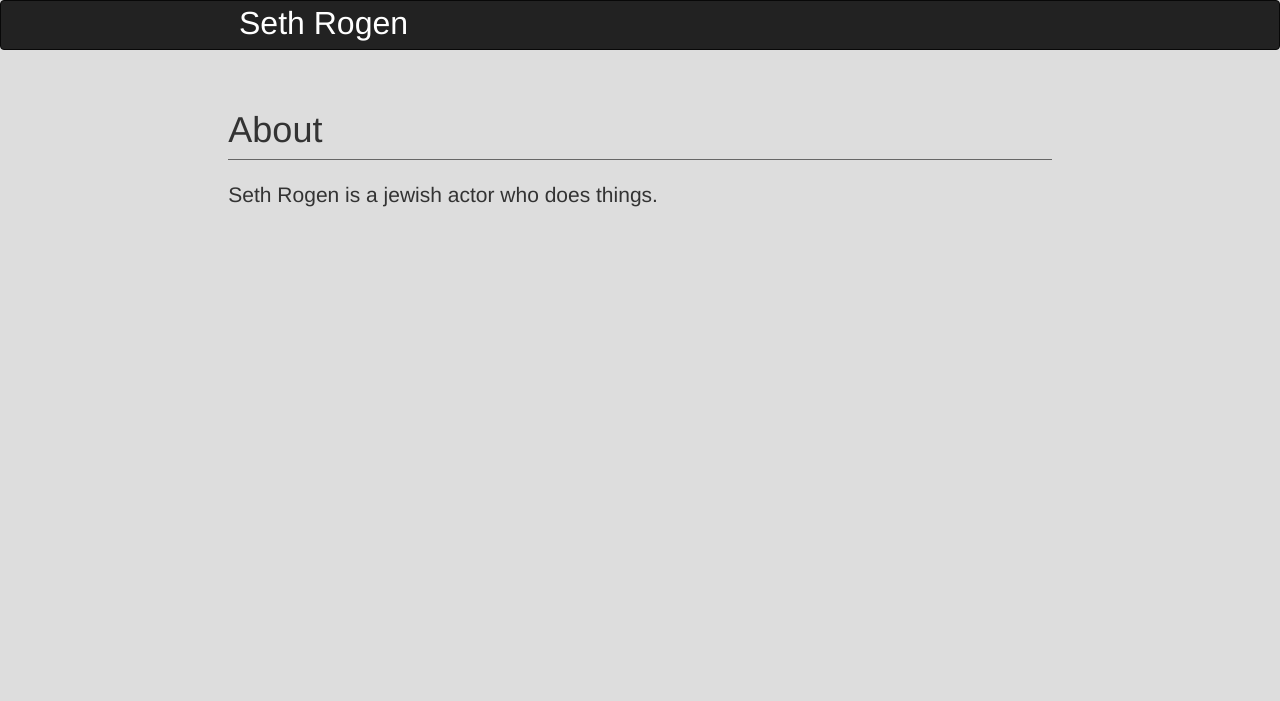
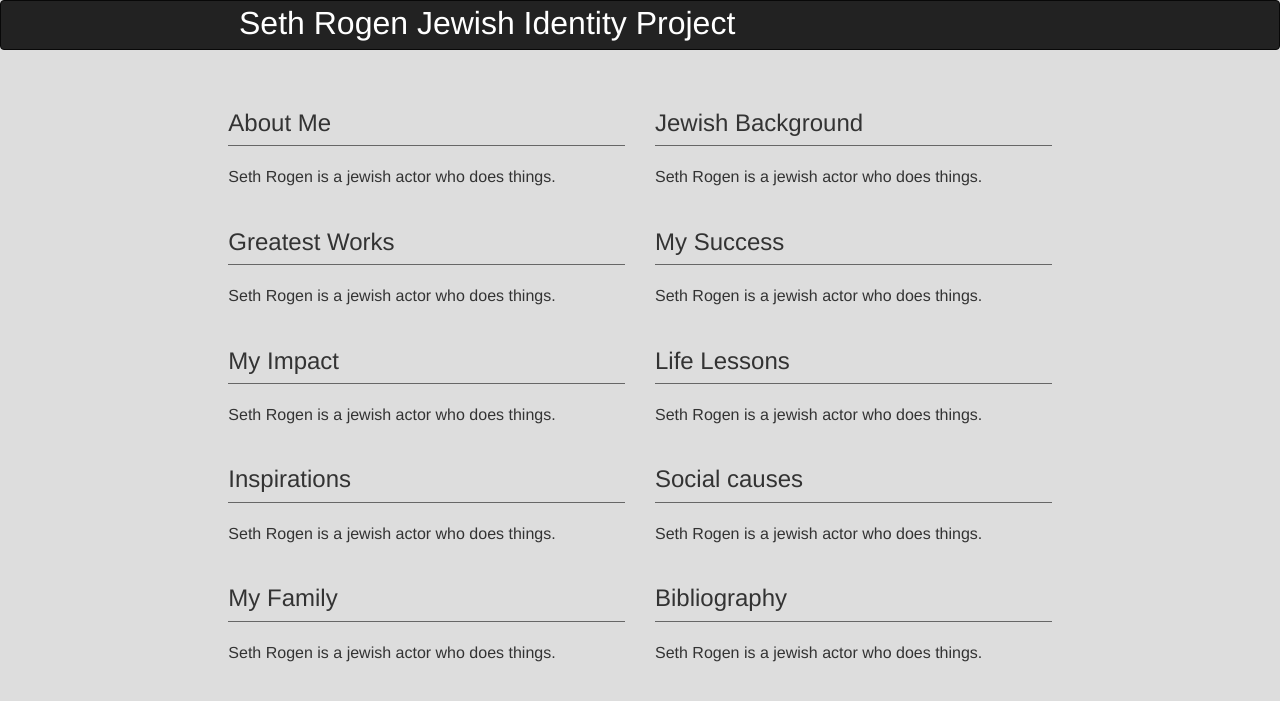
Before and after one commit to sharhar/sharhar.github.io, a PHP site: page / in a window 1280 px wide. Shown: the top 701 px of the page. Run offline with PHP 8.4, Linux system fonts and the light colour scheme.

Commit message:
Some layout

```diff
--- a/base.css
+++ b/base.css
@@ -4,8 +4,13 @@
 
 .page-header {
 	border-bottom: 1px solid #666;
+	font-size: 24px;
 }
 
 ul li {
 	list-style-type: none;
 }
+
+.lead {
+	font-size: 16px;
+}
--- a/index.html
+++ b/index.html
@@ -16,7 +16,7 @@
     <div class="col-md-2"></div>
     <div class="col-md-8">
       <div style="color: white; font-size: 32px;">
-        Seth Rogen
+        Seth Rogen Jewish Identity Project
       </div>
     </div>
     <div class="col-md-2"></div>
@@ -25,9 +25,66 @@
 
 <div class="container-fliud content">
 	<div class="col-md-2"></div>
-	<div class="col-md-8">
+	<div class="col-md-4">
 
-		<h1 class="page-header">About</h1>
+		<h1 class="page-header">About Me</h1>
+
+		<p class="lead">
+			Seth Rogen is a jewish actor who does things.
+		</p>
+
+		<h1 class="page-header">Greatest Works</h1>
+
+		<p class="lead">
+			Seth Rogen is a jewish actor who does things.
+		</p>
+
+		<h1 class="page-header">My Impact</h1>
+
+		<p class="lead">
+			Seth Rogen is a jewish actor who does things.
+		</p>
+
+		<h1 class="page-header">Inspirations</h1>
+
+		<p class="lead">
+			Seth Rogen is a jewish actor who does things.
+		</p>
+
+		<h1 class="page-header">My Family</h1>
+
+		<p class="lead">
+			Seth Rogen is a jewish actor who does things.
+		</p>
+	</div>
+
+	<div class="col-md-4">
+
+		<h1 class="page-header">Jewish Background</h1>
+
+		<p class="lead">
+			Seth Rogen is a jewish actor who does things.
+		</p>
+
+		<h1 class="page-header">My Success</h1>
+
+		<p class="lead">
+			Seth Rogen is a jewish actor who does things.
+		</p>
+
+		<h1 class="page-header">Life Lessons</h1>
+
+		<p class="lead">
+			Seth Rogen is a jewish actor who does things.
+		</p>
+
+		<h1 class="page-header">Social causes</h1>
+
+		<p class="lead">
+			Seth Rogen is a jewish actor who does things.
+		</p>
+
+		<h1 class="page-header">Bibliography</h1>
 
 		<p class="lead">
 			Seth Rogen is a jewish actor who does things.
@@ -35,6 +92,7 @@
 	</div>
 	<div class="col-md-2"></div>
 </div>
+
 </body>
 
 </html>
```
